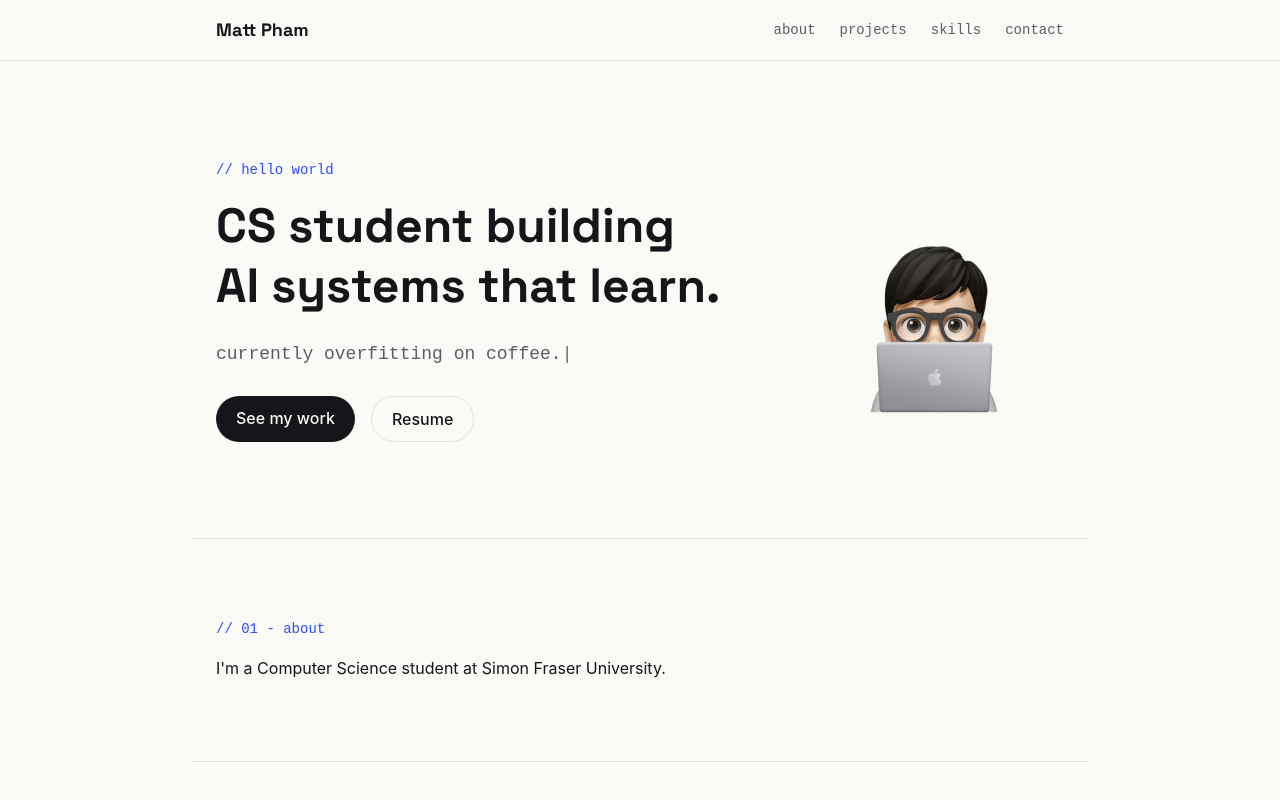
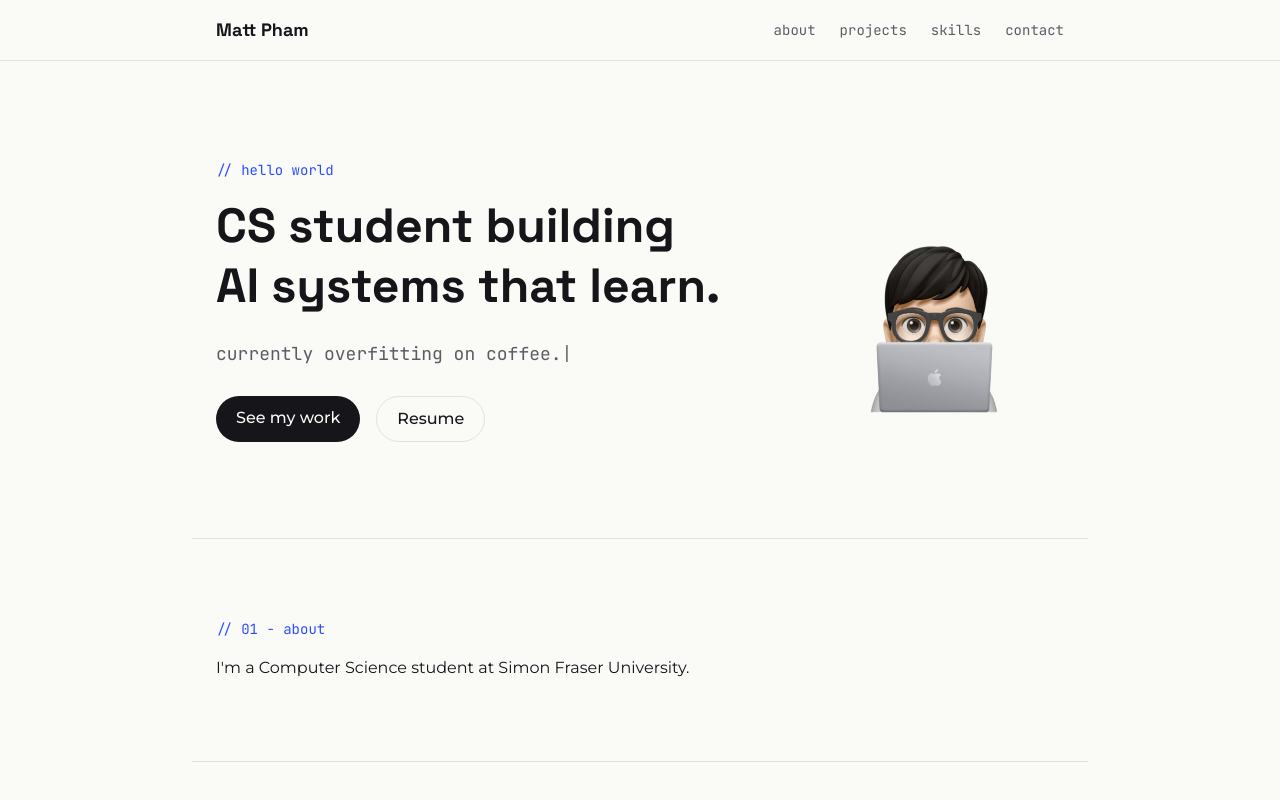
Before and after one commit to matthewphamm/my-portfolio, a React (Vite) app: page / in a window 1280 px wide. Shown: the top 800 px of the page. Built offline with nearby package versions, Linux system fonts and the light colour scheme.

Commit message:
Add embedded code for fonts

```diff
--- a/index.html
+++ b/index.html
@@ -5,7 +5,7 @@
     <link rel="icon" type="image/png" href="/memoji.PNG" />
     <link rel="preconnect" href="https://fonts.googleapis.com">
     <link rel="preconnect" href="https://fonts.gstatic.com" crossorigin>
-    <link href="https://fonts.googleapis.com/css2?family=Space+Grotesk:wght@300..700&display=swap" rel="stylesheet">
+    <link href="https://fonts.googleapis.com/css2?family=JetBrains+Mono:ital,wght@0,100..800;1,100..800&family=Montserrat:ital,wght@0,100..900;1,100..900&family=Space+Grotesk:wght@300..700&display=swap" rel="stylesheet">
     <meta name="viewport" content="width=device-width, initial-scale=1.0" />
     <title>my-portfolio</title>
   </head>
--- a/src/index.css
+++ b/src/index.css
@@ -9,7 +9,7 @@
   --color-line: #E4E2DA;
 
   --font-display: "Space Grotesk", sans-serif;
-  --font-body: "Inter", sans-serif;
+  --font-body: "Montserrat", sans-serif;
   --font-mono: "JetBrains Mono", monospace;
 }
 
```
